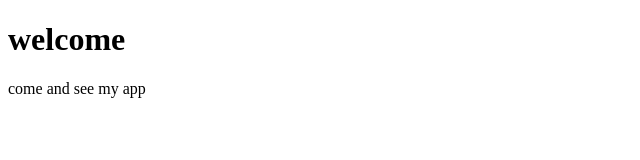
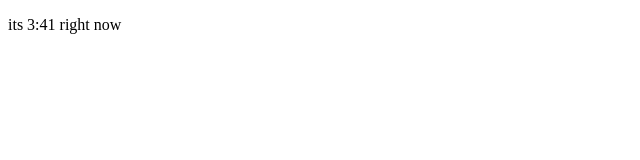
Before and after one commit to Bryanhlie/test-repository, a plain HTML site: page index.html in a window 1280 px wide. Shown: the whole page, without its empty margins (0-640 px from the left). Drawn offline with Linux system fonts and the light colour scheme.

Commit message:
Update index.html

```diff
--- a/index.html
+++ b/index.html
@@ -1,12 +1,12 @@
 <!DOCTYPE html>
-
-<html lang="en" xmlns="http://www.w3.org/1999/xhtml">
+<html lang="en">
 <head>
-    <meta charset="utf-8" />
-    <title></title>
+    <meta charset="UTF-8">
+    <meta http-equiv="X-UA-Compatible" content="IE=edge">
+    <meta name="viewport" content="width=device-width, initial-scale=1.0">
+    <title>Document</title>
 </head>
 <body>
-<h1>welcome</h1>
-<p>come and see my app</p>
+    <p>its 3:41 right now</p>
 </body>
 </html>
```
